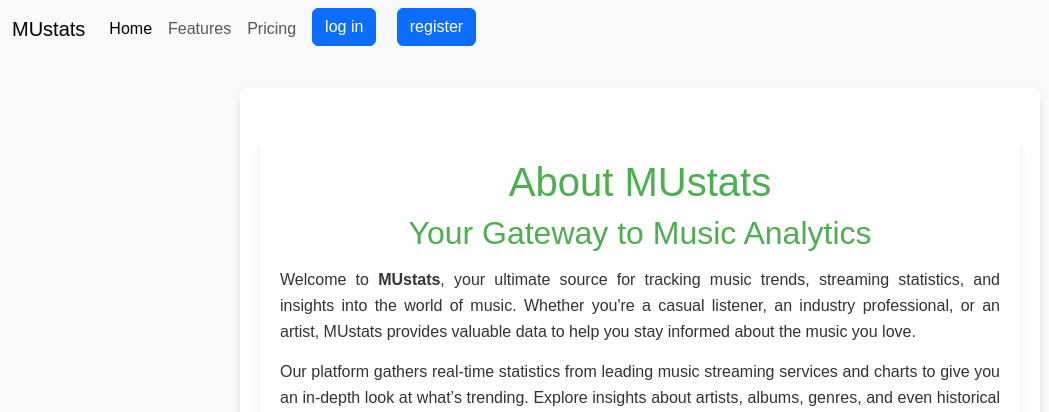
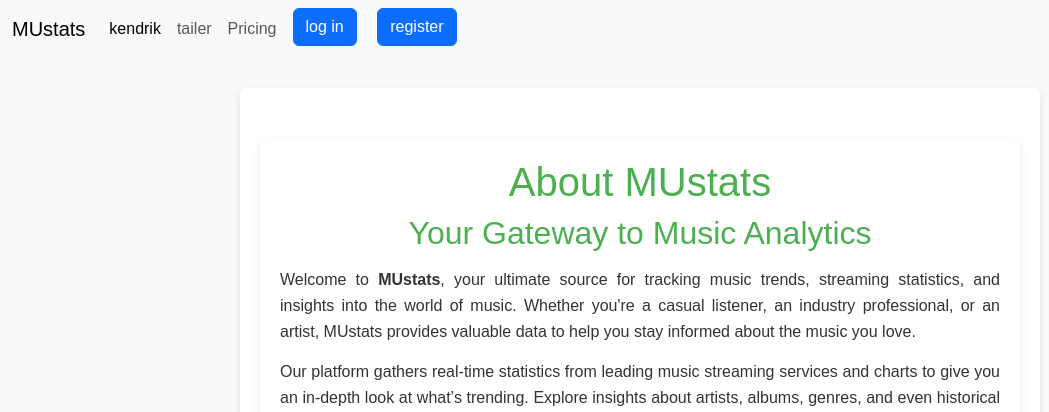
Before and after one commit to gi2gi330/MUstats, a Flask app: page / in a window 1280 px wide. Shown: the top 412 px of the page, without its empty margins (0-1049 px from the left). Run offline with Flask 3, Linux system fonts and the light colour scheme.

Commit message:
Update base.html

```diff
--- a/templates/base.html
+++ b/templates/base.html
@@ -55,17 +55,17 @@
 <body>
 <nav class="navbar navbar-expand-lg bg-body-tertiary">
   <div class="container-fluid">
-    <a class="navbar-brand" href="#">MUstats</a>
+    <a class="navbar-brand" href="/">MUstats</a>
     <button class="navbar-toggler" type="button" data-bs-toggle="collapse" data-bs-target="#navbarNav" aria-controls="navbarNav" aria-expanded="false" aria-label="Toggle navigation">
       <span class="navbar-toggler-icon"></span>
     </button>
     <div class="collapse navbar-collapse" id="navbarNav">
       <ul class="navbar-nav">
         <li class="nav-item">
-          <a class="nav-link active" aria-current="page" href="/artists" >Home</a>
+          <a class="nav-link active" aria-current="page" href="/artist/2YZyLoL8N0Wb9xBt1NhZWg" >kendrik</a>
         </li>
         <li class="nav-item">
-          <a class="nav-link" href="#">Features</a>
+          <a class="nav-link" href="/artist/4V8LLVI7PbaPR0K2TGSxFF">tailer</a>
         </li>
         <li class="nav-item">
           <a class="nav-link" href="#">Pricing</a>
```
